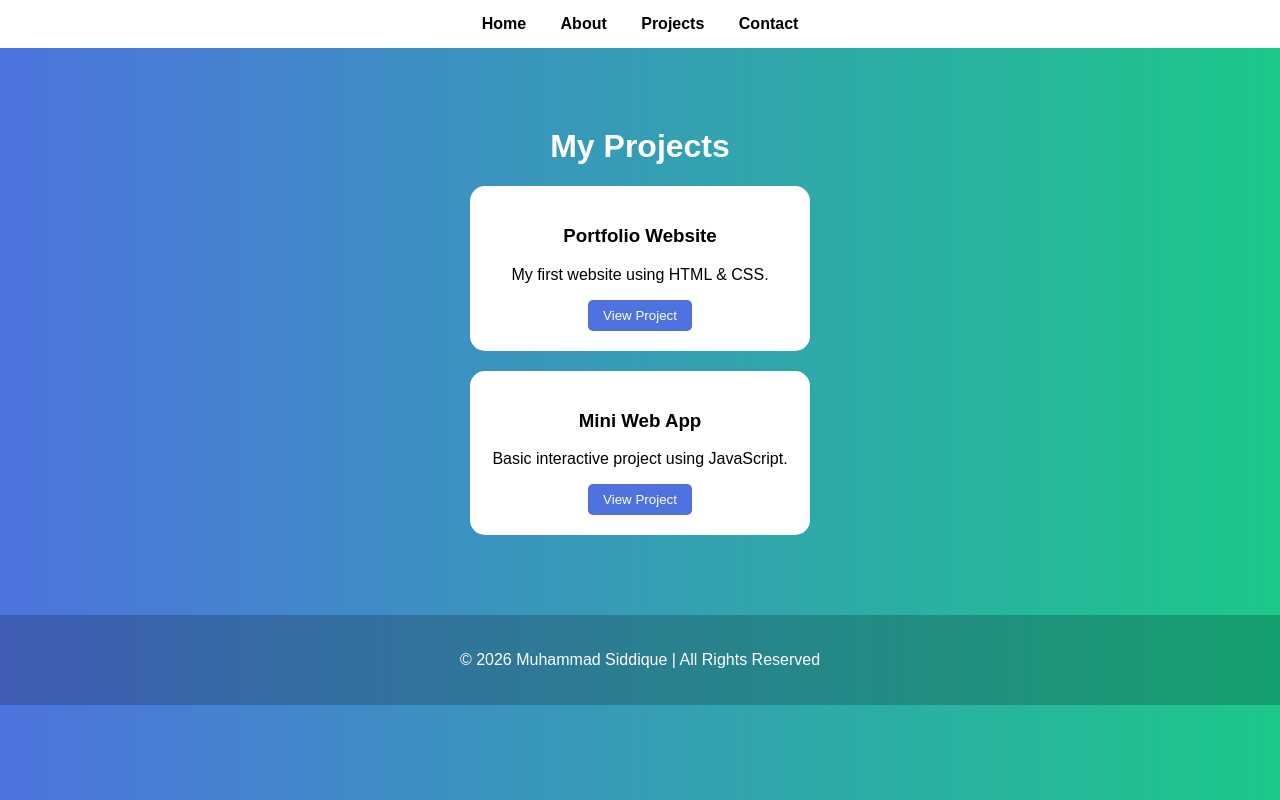
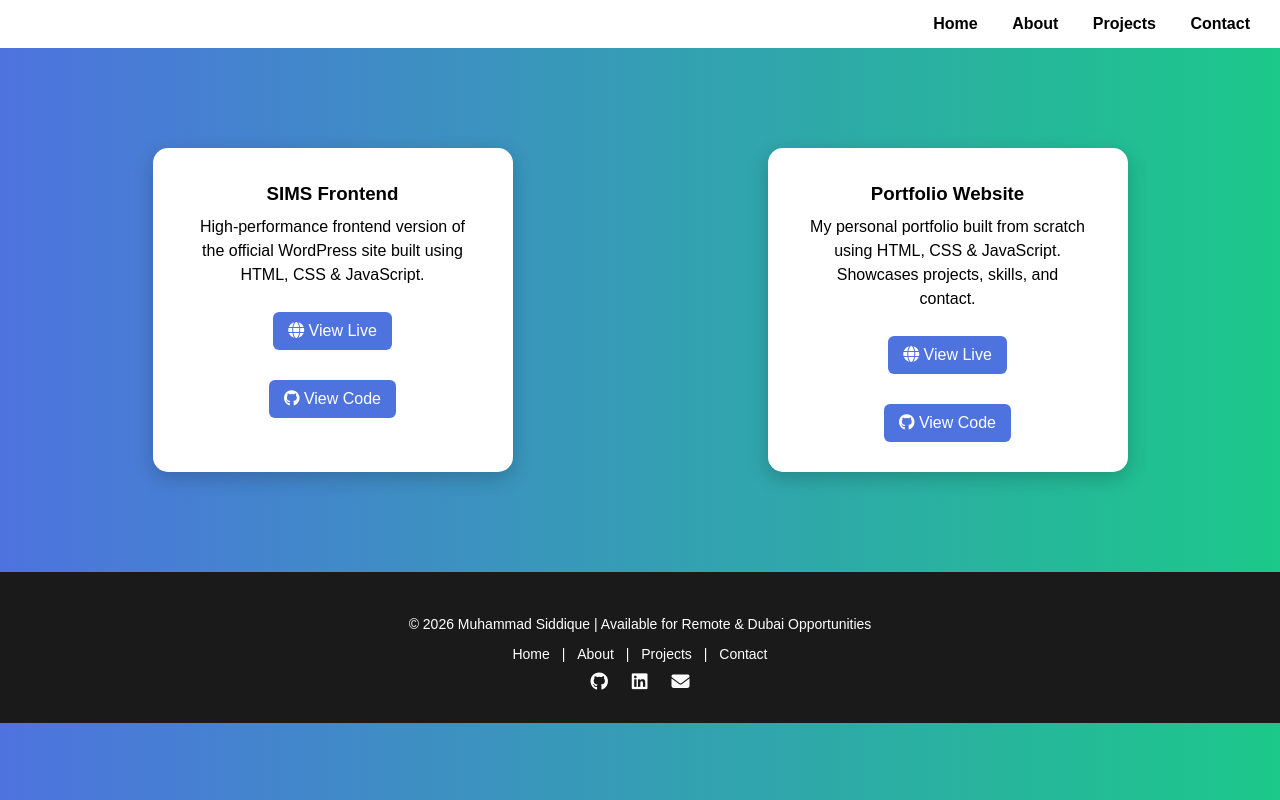
Before and after one commit to Siddique1155/portfolio, a plain HTML site: page projects.html in a window 1280 px wide. Drawn offline with Linux system fonts and the light colour scheme; files that its build step writes are made by us from their sources.

Commit message:
Update projects.html with footer

```diff
--- a/projects.html
+++ b/projects.html
@@ -1,36 +1,190 @@
 <!DOCTYPE html>
-<html>
+<html lang="en">
 <head>
-<title>Projects - Muhammad Siddique</title>
-<link rel="stylesheet" href="style.css">
+<meta charset="UTF-8">
+<meta name="viewport" content="width=device-width, initial-scale=1.0">
+<title>Projects | Muhammad Siddique</title>
+
+<!-- Font Awesome for icons -->
+<link rel="stylesheet" href="https://cdnjs.cloudflare.com/ajax/libs/font-awesome/6.5.0/css/all.min.css">
+
+<!-- Custom CSS -->
+<link rel="stylesheet" href="css/style.css">
+
+<style>
+body{
+  font-family: Arial, sans-serif;
+  margin:0;
+  background: linear-gradient(to right,#4e73df,#1cc88a);
+  color:white;
+}
+
+/* Navbar */
+nav{
+  background:white;
+  padding:15px;
+  display:flex;
+  justify-content:space-between;
+  align-items:center;
+  flex-wrap:wrap;
+}
+nav a{
+  margin:5px 15px;
+  text-decoration:none;
+  color:black;
+  font-weight:bold;
+}
+nav a:hover{
+  color:#4e73df;
+}
+
+/* Container */
+.container{
+  max-width:1200px;
+  margin:80px auto;
+  display:flex;
+  flex-wrap:wrap;
+  justify-content:center;
+  gap:30px;
+  padding:0 20px;
+}
+
+/* Card */
+.card{
+  background:white;
+  color:black;
+  width:320px;
+  border-radius:15px;
+  box-shadow:0 6px 20px rgba(0,0,0,0.2);
+  overflow:hidden;
+  transition:0.3s;
+  padding-bottom:10px;
+}
+.card:hover{
+  transform:translateY(-10px);
+}
+.card h3{
+  margin:15px 20px 10px 20px;
+}
+.card p{
+  margin:0 20px 15px 20px;
+  line-height:1.5;
+}
+.card .btn{
+  display:inline-block;
+  margin:10px 20px 20px 20px;
+  padding:10px 15px;
+  background:#4e73df;
+  color:white;
+  text-decoration:none;
+  border-radius:6px;
+  transition:0.3s;
+}
+.card .btn:hover{
+  background:#2e59d9;
+}
+
+/* Footer */
+footer{
+  background: #1a1a1a;
+  color: #fff;
+  padding: 30px 20px;
+  text-align: center;
+  font-size: 14px;
+}
+.footer-container{
+  max-width: 1200px;
+  margin: auto;
+}
+.footer-links{
+  margin: 10px 0;
+}
+.footer-links a{
+  color: #fff;
+  text-decoration: none;
+  margin: 0 8px;
+}
+.footer-links a:hover{ color: #4e73df; }
+.footer-social a{
+  color: #fff;
+  margin: 0 10px;
+  font-size: 18px;
+  text-decoration: none;
+  transition: 0.3s;
+}
+.footer-social a:hover{ color: #4e73df; }
+
+/* Responsive */
+@media(max-width:768px){
+  .container{
+    flex-direction:column;
+    align-items:center;
+  }
+}
+</style>
 </head>
 <body>
 
+<!-- NAVBAR -->
 <nav>
+<div><strong>Siddique</strong></div>
+<div>
 <a href="index.html">Home</a>
 <a href="about.html">About</a>
 <a href="projects.html">Projects</a>
 <a href="contact.html">Contact</a>
+</div>
 </nav>
 
+<!-- PROJECTS SECTION -->
 <div class="container">
-    <h1>My Projects</h1>
 
+<!-- Project 1 -->
+<div class="card">
+  <h3>SIMS Frontend</h3>
+  <p>High-performance frontend version of the official WordPress site built using HTML, CSS & JavaScript.</p>
+  <a href="https://simskohat.com" target="_blank" class="btn">
+    <i class="fas fa-globe"></i> View Live
+  </a>
+  <a href="https://github.com/Siddique1155?tab=repositories" target="_blank" class="btn">
+    <i class="fab fa-github"></i> View Code
+  </a>
+</div>
+
+<!-- Project 2 -->
 <div class="card">
   <h3>Portfolio Website</h3>
-        <p>My first website using HTML & CSS.</p>
-        <button>View Project</button>
+  <p>My personal portfolio built from scratch using HTML, CSS & JavaScript. Showcases projects, skills, and contact.</p>
+  <a href="index.html" class="btn">
+    <i class="fas fa-globe"></i> View Live
+  </a>
+  <a href="https://github.com/Siddique1155?tab=repositories" target="_blank" class="btn">
+    <i class="fab fa-github"></i> View Code
+  </a>
 </div>
 
-    <div class="card">
-        <h3>Mini Web App</h3>
-        <p>Basic interactive project using JavaScript.</p>
-        <button>View Project</button>
+<!-- Add more projects by copying a card -->
+
+</div>
+
+<!-- FOOTER -->
+<footer>
+<div class="footer-container">
+<p>© 2026 Muhammad Siddique | Available for Remote & Dubai Opportunities</p>
+
+<div class="footer-links">
+<a href="index.html">Home</a> |
+<a href="about.html">About</a> |
+<a href="projects.html">Projects</a> |
+<a href="contact.html">Contact</a>
+</div>
+
+<div class="footer-social">
+<a href="https://github.com/Siddique1155" target="_blank" title="GitHub"><i class="fab fa-github"></i></a>
+<a href="https://www.linkedin.com/in/YOUR-LINKEDIN-ID" target="_blank" title="LinkedIn"><i class="fab fa-linkedin"></i></a>
+<a href="mailto:your.email@example.com" title="Email"><i class="fas fa-envelope"></i></a>
 </div>
 </div>
-
-<footer>
-    <p>© 2026 Muhammad Siddique | All Rights Reserved</p>
 </footer>
 
 </body>
```
Lines whose indentation alone changed are shown as unchanged.
